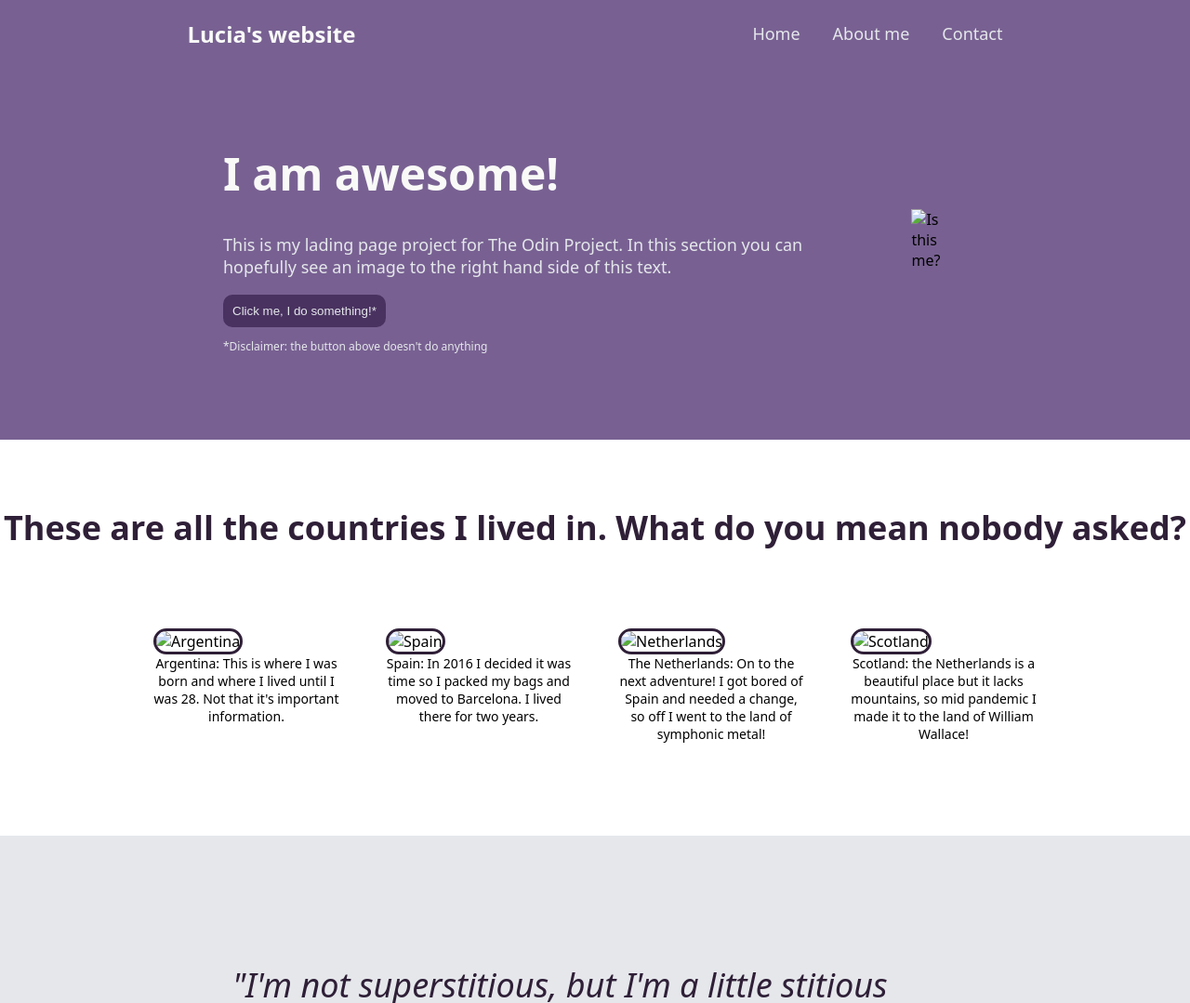
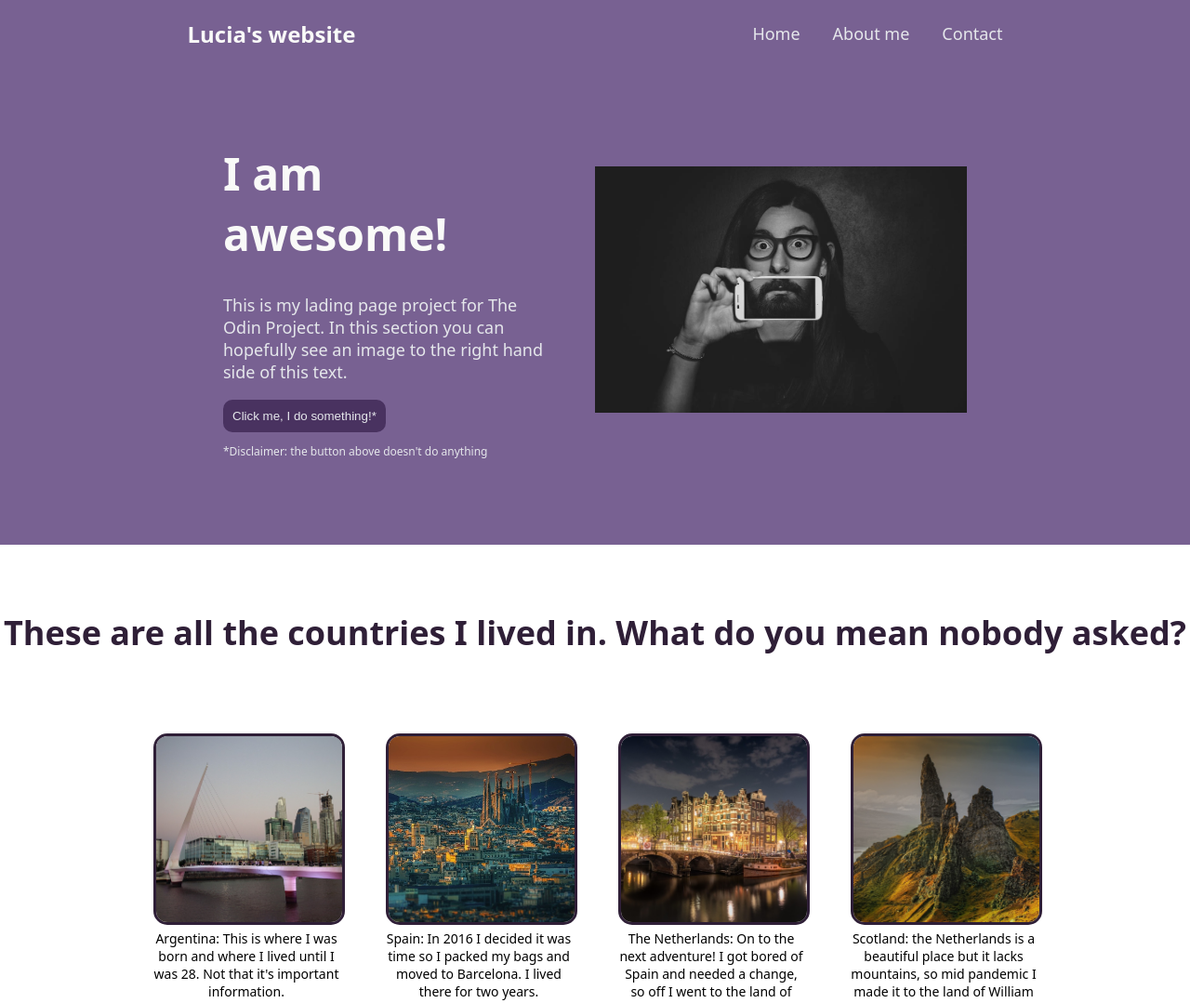
Before and after one commit to xLucillex/landing-page, a plain HTML site: page index.html in a window 1280 px wide. Shown: the top 1079 px of the page at 93% size. Drawn offline with Linux system fonts and the light colour scheme; the site is published under a folder, as on GitHub Pages, so addresses that start at the root find nothing.

Commit message:
fix code for images as they were not showing

```diff
--- a/index.html
+++ b/index.html
@@ -27,7 +27,7 @@
                 <div class="disclaimer"><p>*Disclaimer: the button above doesn't do anything</p></div>
             </div>
             <div class="right-side">
-                <div class="hero-text-img"><img src="/images/me.jpeg" alt="Is this me?"></div>
+                <div class="hero-text-img"><img src="images/me.jpeg" alt="Is this me?"></div>
             </div>
         </div>
     </div>
@@ -36,19 +36,19 @@
             <h1>These are all the countries I lived in. What do you mean nobody asked?</h1>
             <div class="cards">
                 <div class="info">
-                    <img src="/images/bsas.jpg" alt="Argentina">
+                    <img src="images/bsas.jpg" alt="Argentina">
                     <div class="text">Argentina: This is where I was born and where I lived until I was 28. Not that it's important information.</div>
                 </div>
                 <div class="info">
-                    <img src="/images/barcelona.jpg" alt="Spain">
+                    <img src="images/barcelona.jpg" alt="Spain">
                     <div class="text">Spain: In 2016 I decided it was time so I packed my bags and moved to Barcelona. I lived there for two years.</div>
                 </div>
                 <div class="info">
-                    <img src="/images/netherlands.jpg" alt="Netherlands">
+                    <img src="images/netherlands.jpg" alt="Netherlands">
                     <div class="text">The Netherlands: On to the next adventure! I got bored of Spain and needed a change, so off I went to the land of symphonic metal!</div>
                 </div>
                 <div class="info">
-                    <img src="/images/scotland.jpg" alt="Scotland">
+                    <img src="images/scotland.jpg" alt="Scotland">
                     <div class="text">Scotland: the Netherlands is a beautiful place but it lacks mountains, so mid pandemic I made it to the land of William Wallace!</div>
                 </div>
             </div>
```
